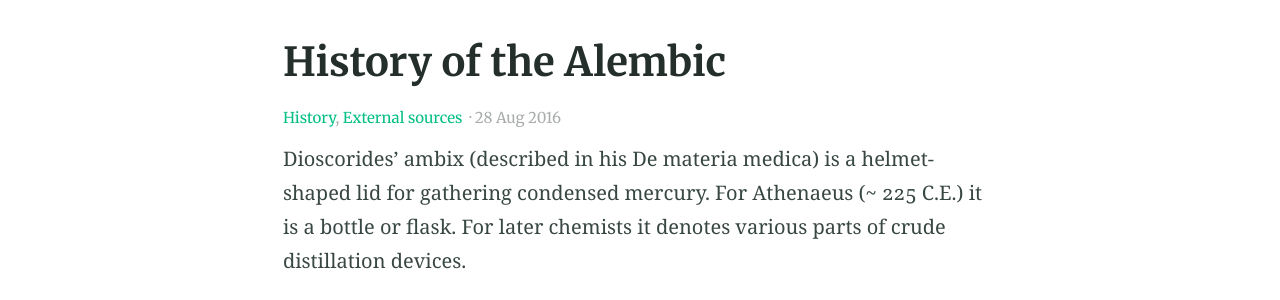
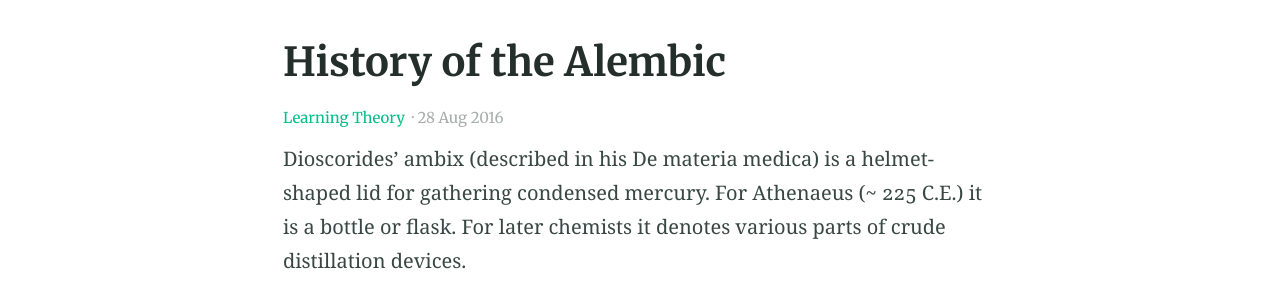
Before and after one commit to miadj7/miladj7.github.io, a Jekyll site: the page built from _posts/2016-08-28-example-post-two.md, in a window 1280 px wide. Shown: the part 408-708 px from the top of the page. Built offline with Jekyll 4.4.1, drawn with Linux system fonts in a browser that asks for light colours.

Commit message:
Update 2016-08-28-example-post-two.md

```diff
--- a/_posts/2016-08-28-example-post-two.md
+++ b/_posts/2016-08-28-example-post-two.md
@@ -1,8 +1,7 @@
 ---
 title: History of the Alembic
 categories:
-- History
-- External sources
+- Learning Theory
 feature_text: |
   The History of the Alembic tool
 ---
```
